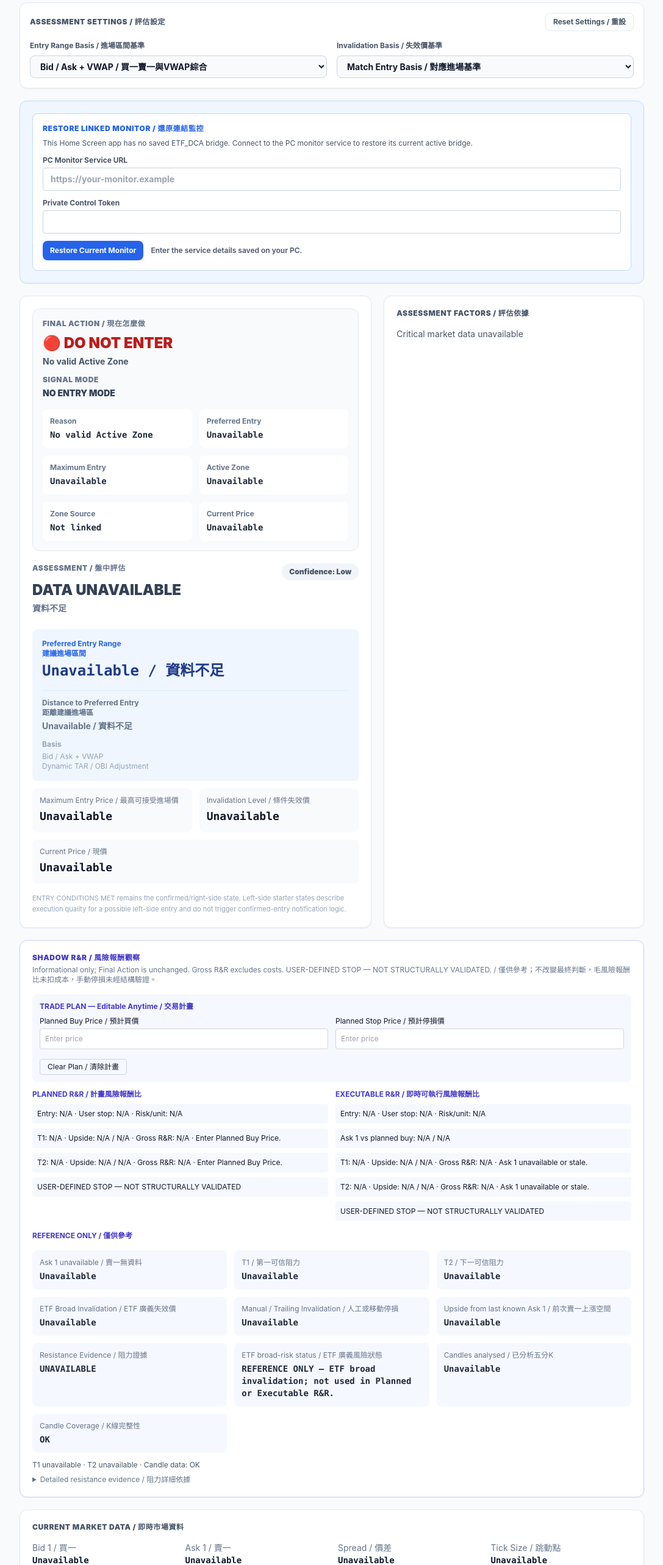
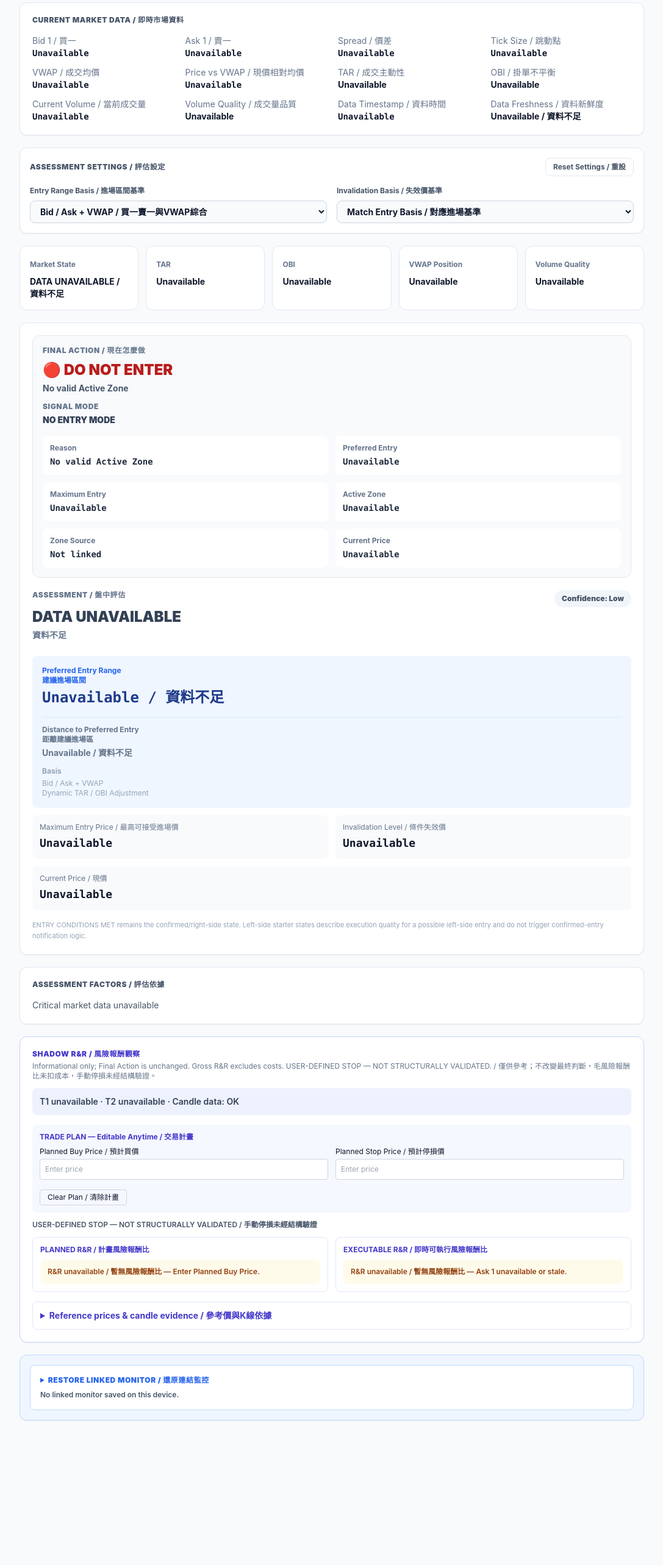
Before and after one commit to dksbluesky/TAR-OBI, a plain HTML site: page entry-assessment.html in a window 1280 px wide. Shown: the part 233-2800 px from the top of the page at 61% size, without its empty margins (96-1183 px from the left). After the commit the page ends 2587 px from the top, so only its background shows below. Drawn offline with nearby package versions, Linux system fonts and the light colour scheme.

Commit message:
Improve intraday assessment layout and R&R clarity

```diff
--- a/background-monitor-client.js
+++ b/background-monitor-client.js
@@ -157,20 +157,23 @@
         const wrapper = root.document.createElement('div');
         wrapper.className = 'rounded-lg border border-blue-200 bg-white p-4';
         wrapper.innerHTML = `
-            <p class="text-xs font-black tracking-wider text-blue-600">RESTORE LINKED MONITOR / 還原連結監控</p>
-            <p class="mt-2 text-xs text-slate-600">This Home Screen app has no saved ETF_DCA bridge. Connect to the PC monitor service to restore its current active bridge.</p>
-            <div class="mt-3 grid gap-3">
+            <details data-restore-details>
+                <summary class="cursor-pointer text-xs font-black tracking-wider text-blue-600">RESTORE LINKED MONITOR / 還原連結監控</summary>
+                <p class="mt-2 text-xs text-slate-600">This Home Screen app has no saved ETF_DCA bridge. Connect to the PC monitor service to restore its current active bridge.</p>
+                <div class="mt-3 grid gap-3">
                 <label class="text-xs font-bold text-slate-600">PC Monitor Service URL<input data-restore-url class="mt-1 w-full rounded border border-slate-300 bg-white px-3 py-2 text-sm" placeholder="https://your-monitor.example" value="${escapeHtml(cleanUrl(read(URL_KEY)))}"></label>
                 <label class="text-xs font-bold text-slate-600">Private Control Token<input data-restore-token type="password" autocomplete="off" class="mt-1 w-full rounded border border-slate-300 bg-white px-3 py-2 text-sm" value="${escapeHtml(read(TOKEN_KEY))}"></label>
-                <div class="flex flex-wrap items-center gap-3"><button type="button" data-restore-connect class="rounded-lg bg-blue-600 px-3 py-2 text-xs font-bold text-white">Restore Current Monitor</button><span data-restore-status class="text-xs font-semibold text-slate-600">${configured() ? 'Checking PC monitor service…' : 'Enter the service details saved on your PC.'}</span></div>
-            </div>`;
+                <button type="button" data-restore-connect class="w-fit rounded-lg bg-blue-600 px-3 py-2 text-xs font-bold text-white">Restore Current Monitor</button>
+                </div>
+            </details>
+            <p data-restore-status role="status" class="mt-2 text-xs font-semibold text-slate-600">${configured() ? 'Checking PC monitor service…' : 'No linked monitor saved on this device.'}</p>`;
         container.appendChild(wrapper);
         const urlInput = wrapper.querySelector('[data-restore-url]');
         const tokenInput = wrapper.querySelector('[data-restore-token]');
         const statusElement = wrapper.querySelector('[data-restore-status]');
         const show = (message, error = false) => {
             statusElement.textContent = message;
-            statusElement.className = `text-xs font-semibold ${error ? 'text-red-700' : 'text-slate-600'}`;
+            statusElement.className = `mt-2 text-xs font-semibold ${error ? 'text-red-700' : 'text-slate-600'}`;
         };
         const save = () => {
             storage()?.setItem(URL_KEY, cleanUrl(urlInput.value));
--- a/entry-assessment.html
+++ b/entry-assessment.html
@@ -39,6 +39,24 @@
             </div>
         </header>
 
+        <section class="rounded-xl border border-slate-200 bg-white p-5 shadow-sm">
+            <h2 class="mb-4 text-xs font-black tracking-wider text-slate-600">CURRENT MARKET DATA / 即時市場資料</h2>
+            <dl class="grid grid-cols-2 gap-x-5 gap-y-3 text-sm sm:grid-cols-3 lg:grid-cols-4">
+                <div><dt class="text-slate-500">Bid 1 / 買一</dt><dd id="bid" class="font-mono font-bold">Unavailable</dd></div>
+                <div><dt class="text-slate-500">Ask 1 / 賣一</dt><dd id="ask" class="font-mono font-bold">Unavailable</dd></div>
+                <div><dt class="text-slate-500">Spread / 價差</dt><dd id="spread" class="font-mono font-bold">Unavailable</dd></div>
+                <div><dt class="text-slate-500">Tick Size / 跳動點</dt><dd id="tick-size" class="font-mono font-bold">Unavailable</dd></div>
+                <div><dt class="text-slate-500">VWAP / 成交均價</dt><dd id="vwap" class="font-mono font-bold">Unavailable</dd></div>
+                <div><dt class="text-slate-500">Price vs VWAP / 現價相對均價</dt><dd id="vwap-difference" class="font-mono font-bold">Unavailable</dd></div>
+                <div><dt class="text-slate-500">TAR / 成交主動性</dt><dd id="tar" class="font-bold">Unavailable</dd></div>
+                <div><dt class="text-slate-500">OBI / 掛單不平衡</dt><dd id="obi" class="font-bold">Unavailable</dd></div>
+                <div><dt class="text-slate-500">Current Volume / 當前成交量</dt><dd id="volume" class="font-mono font-bold">Unavailable</dd></div>
+                <div><dt class="text-slate-500">Volume Quality / 成交量品質</dt><dd id="volume-quality" class="font-bold">Unavailable</dd></div>
+                <div><dt class="text-slate-500">Data Timestamp / 資料時間</dt><dd id="timestamp" class="font-mono font-bold">Unavailable</dd></div>
+                <div><dt class="text-slate-500">Data Freshness / 資料新鮮度</dt><dd id="freshness" class="font-bold">Unavailable</dd></div>
+            </dl>
+        </section>
+
         <section class="rounded-xl border border-slate-200 bg-white p-4 shadow-sm">
             <div class="mb-4 flex items-center justify-between gap-3">
                 <h2 class="text-xs font-black tracking-wider text-slate-600">ASSESSMENT SETTINGS / 評估設定</h2>
@@ -65,11 +83,19 @@
             </div>
         </section>
 
+        <section class="grid grid-cols-2 gap-3 sm:grid-cols-5" aria-label="Market snapshot / 市場概況">
+            <div class="col-span-2 rounded-xl border border-slate-200 bg-white p-4 sm:col-span-1"><span class="text-xs font-bold text-slate-500">Market State</span><strong id="market-card" class="mt-2 block text-sm">DATA UNAVAILABLE</strong></div>
+            <div class="rounded-xl border border-slate-200 bg-white p-4"><span class="text-xs font-bold text-slate-500">TAR</span><strong id="tar-card" class="mt-2 block text-sm">Unavailable</strong></div>
+            <div class="rounded-xl border border-slate-200 bg-white p-4"><span class="text-xs font-bold text-slate-500">OBI</span><strong id="obi-card" class="mt-2 block text-sm">Unavailable</strong></div>
+            <div class="rounded-xl border border-slate-200 bg-white p-4"><span class="text-xs font-bold text-slate-500">VWAP Position</span><strong id="vwap-card" class="mt-2 block text-sm">Unavailable</strong></div>
+            <div class="rounded-xl border border-slate-200 bg-white p-4"><span class="text-xs font-bold text-slate-500">Volume Quality</span><strong id="volume-quality-card" class="mt-2 block text-sm">Unavailable</strong></div>
+        </section>
+
         <section id="bridge-alert" class="hidden"></section>
         <section id="execution-context" class="hidden rounded-xl border border-blue-200 bg-blue-50 p-5 shadow-sm"></section>
 
-        <section class="grid gap-5 lg:grid-cols-[1.15fr_.85fr]">
-            <article class="flex min-h-[300px] flex-col rounded-xl border border-slate-200 bg-white p-5 shadow-sm">
+        <section class="space-y-5">
+            <article class="rounded-xl border border-slate-200 bg-white p-5 shadow-sm">
                 <section id="final-action" class="mb-5 rounded-xl border border-slate-200 bg-slate-50 p-4" aria-live="polite">
                     <p class="text-xs font-black tracking-wider text-slate-500">FINAL ACTION / 現在怎麼做</p>
                     <h2 id="final-action-title" class="mt-2 text-2xl font-black text-slate-700">WAIT</h2>
@@ -110,7 +136,7 @@
                     <div class="rounded-lg bg-slate-50 p-3"><dt class="text-xs text-slate-500">Invalidation Level / 條件失效價</dt><dd id="invalidation-price" class="mt-1 font-mono text-lg font-black">Unavailable</dd></div>
                     <div class="col-span-2 rounded-lg bg-slate-50 p-3"><dt class="text-xs text-slate-500">Current Price / 現價</dt><dd id="current-price" class="mt-1 font-mono text-lg font-black">Unavailable</dd></div>
                 </dl>
-                <p class="mt-auto pt-4 text-[11px] leading-relaxed text-slate-400">ENTRY CONDITIONS MET remains the confirmed/right-side state. Left-side starter states describe execution quality for a possible left-side entry and do not trigger confirmed-entry notification logic.</p>
+                <p class="pt-4 text-[11px] leading-relaxed text-slate-400">ENTRY CONDITIONS MET remains the confirmed/right-side state. Left-side starter states describe execution quality for a possible left-side entry and do not trigger confirmed-entry notification logic.</p>
             </article>
 
             <article class="rounded-xl border border-slate-200 bg-white p-5 shadow-sm">
@@ -122,47 +148,24 @@
         <section class="rounded-xl border border-indigo-200 bg-white p-5 shadow-sm" aria-label="Shadow risk reward assessment">
             <h2 class="text-xs font-black tracking-wider text-indigo-700">SHADOW R&amp;R / 風險報酬觀察</h2>
             <p class="mt-1 text-xs text-slate-500">Informational only; Final Action is unchanged. Gross R&R excludes costs. USER-DEFINED STOP — NOT STRUCTURALLY VALIDATED. / 僅供參考；不改變最終判斷，毛風險報酬比未扣成本，手動停損未經結構驗證。</p>
+            <p id="shadow-rr-summary" class="mt-3 rounded-lg bg-indigo-50 p-3 text-sm font-semibold text-slate-700">Waiting for completed candles.</p>
             <div class="mt-4 rounded-lg bg-indigo-50/50 p-3"><h3 class="text-xs font-bold text-indigo-700">TRADE PLAN — Editable Anytime / 交易計畫</h3>
                 <div class="mt-2 grid gap-3 sm:grid-cols-2"><label class="text-xs">Planned Buy Price / 預計買價<input id="planned-buy" type="number" min="0" step="any" inputmode="decimal" class="mt-1 w-full rounded border border-slate-300 p-2" placeholder="Enter price"></label>
                 <label class="text-xs">Planned Stop Price / 預計停損價<input id="planned-stop" type="number" min="0" step="any" inputmode="decimal" class="mt-1 w-full rounded border border-slate-300 p-2" placeholder="Enter price"></label></div>
                 <p id="trade-plan-warning" role="status" aria-live="polite" class="mt-2 text-xs font-semibold text-red-700"></p>
                 <button id="clear-trade-plan" type="button" class="mt-2 rounded border border-slate-300 px-3 py-1 text-xs">Clear Plan / 清除計畫</button>
             </div>
-            <div class="mt-3 grid gap-3 sm:grid-cols-2"><div><h3 class="text-xs font-bold text-indigo-700">PLANNED R&amp;R / 計畫風險報酬比</h3><dl id="planned-rr-details" class="mt-2 grid gap-2 text-xs"></dl></div>
-            <div><h3 class="text-xs font-bold text-indigo-700">EXECUTABLE R&amp;R / 即時可執行風險報酬比</h3><dl id="executable-rr-details" class="mt-2 grid gap-2 text-xs"></dl></div></div>
-            <h3 class="mt-4 text-xs font-bold text-indigo-700">REFERENCE ONLY / 僅供參考</h3>
-            <dl id="shadow-rr-details" class="mt-4 grid grid-cols-2 gap-3 text-sm sm:grid-cols-3"></dl>
-            <p id="shadow-rr-summary" class="mt-3 text-xs text-slate-600">Waiting for completed candles.</p>
-            <details class="mt-2 text-xs text-slate-500"><summary class="cursor-pointer">Detailed resistance evidence / 阻力詳細依據</summary>
-                <p id="shadow-rr-evidence" class="mt-2 break-words">Waiting for completed candles.</p>
+            <p class="mt-3 text-xs font-semibold text-slate-600">USER-DEFINED STOP — NOT STRUCTURALLY VALIDATED / 手動停損未經結構驗證</p>
+            <div class="mt-3 grid gap-3 sm:grid-cols-2"><div class="rounded-lg border border-indigo-100 p-3"><h3 class="text-xs font-bold text-indigo-700">PLANNED R&amp;R / 計畫風險報酬比</h3><div id="planned-rr-details" class="mt-2 space-y-2 text-xs"></div></div>
+            <div class="rounded-lg border border-indigo-100 p-3"><h3 class="text-xs font-bold text-indigo-700">EXECUTABLE R&amp;R / 即時可執行風險報酬比</h3><div id="executable-rr-details" class="mt-2 space-y-2 text-xs"></div></div></div>
+            <details class="mt-4 rounded-lg border border-indigo-100 p-3 text-sm text-slate-600"><summary class="cursor-pointer font-bold text-indigo-700">Reference prices &amp; candle evidence / 參考價與K線依據</summary>
+                <dl id="shadow-rr-details" class="mt-4 grid grid-cols-2 gap-3 text-sm sm:grid-cols-3"></dl>
+                <p id="shadow-rr-evidence" class="mt-4 break-words text-xs">Waiting for completed candles.</p>
             </details>
         </section>
 
-        <section class="rounded-xl border border-slate-200 bg-white p-5 shadow-sm">
-            <h2 class="mb-4 text-xs font-black tracking-wider text-slate-600">CURRENT MARKET DATA / 即時市場資料</h2>
-            <dl class="grid grid-cols-2 gap-x-5 gap-y-3 text-sm sm:grid-cols-3 lg:grid-cols-4">
-                <div><dt class="text-slate-500">Bid 1 / 買一</dt><dd id="bid" class="font-mono font-bold">Unavailable</dd></div>
-                <div><dt class="text-slate-500">Ask 1 / 賣一</dt><dd id="ask" class="font-mono font-bold">Unavailable</dd></div>
-                <div><dt class="text-slate-500">Spread / 價差</dt><dd id="spread" class="font-mono font-bold">Unavailable</dd></div>
-                <div><dt class="text-slate-500">Tick Size / 跳動點</dt><dd id="tick-size" class="font-mono font-bold">Unavailable</dd></div>
-                <div><dt class="text-slate-500">VWAP / 成交均價</dt><dd id="vwap" class="font-mono font-bold">Unavailable</dd></div>
-                <div><dt class="text-slate-500">Price vs VWAP / 現價相對均價</dt><dd id="vwap-difference" class="font-mono font-bold">Unavailable</dd></div>
-                <div><dt class="text-slate-500">TAR / 成交主動性</dt><dd id="tar" class="font-bold">Unavailable</dd></div>
-                <div><dt class="text-slate-500">OBI / 掛單不平衡</dt><dd id="obi" class="font-bold">Unavailable</dd></div>
-                <div><dt class="text-slate-500">Current Volume / 當前成交量</dt><dd id="volume" class="font-mono font-bold">Unavailable</dd></div>
-                <div><dt class="text-slate-500">Volume Quality / 成交量品質</dt><dd id="volume-quality" class="font-bold">Unavailable</dd></div>
-                <div><dt class="text-slate-500">Data Timestamp / 資料時間</dt><dd id="timestamp" class="font-mono font-bold">Unavailable</dd></div>
-                <div><dt class="text-slate-500">Data Freshness / 資料新鮮度</dt><dd id="freshness" class="font-bold">Unavailable</dd></div>
-            </dl>
-        </section>
+        <section id="restore-linked-monitor" class="hidden rounded-xl border border-blue-200 bg-blue-50 p-4 shadow-sm"></section>
 
-        <section class="grid grid-cols-2 gap-3 sm:grid-cols-5">
-            <div class="rounded-xl border border-slate-200 bg-white p-4"><span class="text-xs font-bold text-slate-500">TAR</span><strong id="tar-card" class="mt-2 block text-sm">Unavailable</strong></div>
-            <div class="rounded-xl border border-slate-200 bg-white p-4"><span class="text-xs font-bold text-slate-500">OBI</span><strong id="obi-card" class="mt-2 block text-sm">Unavailable</strong></div>
-            <div class="rounded-xl border border-slate-200 bg-white p-4"><span class="text-xs font-bold text-slate-500">VWAP Position</span><strong id="vwap-card" class="mt-2 block text-sm">Unavailable</strong></div>
-            <div class="rounded-xl border border-slate-200 bg-white p-4"><span class="text-xs font-bold text-slate-500">Volume Quality</span><strong id="volume-quality-card" class="mt-2 block text-sm">Unavailable</strong></div>
-            <div class="col-span-2 rounded-xl border border-slate-200 bg-white p-4 sm:col-span-1"><span class="text-xs font-bold text-slate-500">Market State</span><strong id="market-card" class="mt-2 block text-sm">DATA UNAVAILABLE</strong></div>
-        </section>
     </div>
 </main>
 <script>
@@ -400,21 +403,54 @@
             evidenceValid: shadow.candleQuality?.status === 'OK',
             evidenceReason: 'Resistance evidence unavailable.'
         });
-        const money = number => Number.isFinite(number) ? formatPrice(number, tick) : 'N/A';
-        const renderPlan = (id, calculation, extra = null) => {
-            const lines = [
-                `Entry: ${money(calculation.entry)} · User stop: ${money(calculation.stop)} · Risk/unit: ${money(calculation.risk)}`,
-                ...calculation.targets.map((target, index) => `T${index + 1}: ${money(target.target)} · Upside: ${money(target.upside)} / ${Number.isFinite(target.upsidePct) ? target.upsidePct.toFixed(2) + '%' : 'N/A'} · Gross R&R: ${Number.isFinite(target.grossRr) ? target.grossRr.toFixed(2) + 'R' : 'N/A'}${target.reason ? ' · ' + target.reason : ''}`),
-                'USER-DEFINED STOP — NOT STRUCTURALLY VALIDATED'
-            ];
-            if (extra) lines.splice(1, 0, extra);
+        const renderPlan = (id, calculation, note = null) => {
             const list = document.getElementById(id);
-            list.replaceChildren(...lines.map(line => { const item = document.createElement('div'); item.className = 'rounded bg-indigo-50/50 p-2'; item.textContent = line; return item; }));
+            const row = (content, className) => {
+                const item = document.createElement('div');
+                item.className = className;
+                item.textContent = content;
+                return item;
+            };
+            const validTargets = calculation.targets.filter(target => Number.isFinite(target.grossRr));
+            const reasons = [...new Set(calculation.targets.map(target => target.reason).filter(Boolean))];
+            const status = validTargets.length === calculation.targets.length ? 'Gross R&R available / 毛風險報酬比可計算'
+                : `${validTargets.length ? 'Partial R&R / 部分可計算' : 'R&R unavailable / 暫無風險報酬比'} — ${reasons.join(' / ') || 'Target unavailable.'}`;
+            const nodes = [row(status, `rounded-lg p-3 font-semibold ${validTargets.length ? 'bg-emerald-50 text-emerald-800' : 'bg-amber-50 text-amber-800'}`)];
+            const fields = [
+                ['Entry / 進場價', calculation.entry],
+                ['User stop / 手動停損', calculation.stop],
+                ['Risk per unit / 每單位風險', calculation.risk]
+            ].filter(([, value]) => Number.isFinite(value) && value > 0);
+            if (fields.length) {
+                const values = document.createElement('div');
+                values.className = 'grid grid-cols-2 gap-2 rounded-lg bg-indigo-50/50 p-3';
+                fields.forEach(([label, value]) => {
+                    const field = document.createElement('div');
+                    const name = document.createElement('span');
+                    name.className = 'block text-slate-500';
+                    name.textContent = label;
+                    const amount = document.createElement('strong');
+                    amount.className = 'block font-mono text-sm text-slate-900';
+                    amount.textContent = formatPrice(value, tick);
+                    field.append(name, amount);
+                    values.appendChild(field);
+                });
+                nodes.push(values);
+            }
+            calculation.targets.forEach((target, index) => {
+                if (!(target.target > 0)) return;
+                const result = Number.isFinite(target.grossRr)
+                    ? `${target.grossRr.toFixed(2)}R · Upside ${formatPrice(target.upside, tick)} (${target.upsidePct.toFixed(2)}%)`
+                    : reasons.length === 1 && target.reason === reasons[0] ? null : target.reason || 'R&R unavailable';
+                nodes.push(row(`T${index + 1} ${formatPrice(target.target, tick)}${result ? `  →  ${result}` : ''}`, 'rounded-lg bg-indigo-50/50 p-3 font-medium text-slate-800'));
+            });
+            if (note) nodes.push(row(note, 'px-1 text-slate-500'));
+            list.replaceChildren(...nodes);
         };
         renderPlan('planned-rr-details', plan.planned,
-            referenceIsPriorDay ? 'Previous-session resistance reference only; not revalidated for the current session.' : null);
+            referenceIsPriorDay ? 'Previous-session resistance only; revalidate next session.' : null);
         renderPlan('executable-rr-details', plan.executable,
-            `Ask 1 vs planned buy: ${money(plan.askDifference)} / ${Number.isFinite(plan.askDifferencePct) ? plan.askDifferencePct.toFixed(2) + '%' : 'N/A'}`);
+            Number.isFinite(plan.askDifference) ? `Ask 1 vs planned buy: ${formatPrice(plan.askDifference, tick)} / ${plan.askDifferencePct.toFixed(2)}%` : null);
         const evidence = shadow.evidence.map((level, index) => {
             const target = level.price === shadow.target1?.price ? 'T1 ' : level.price === shadow.target2?.price ? 'T2 ' : '';
             const reactions = (level.rejections || []).map(item =>
@@ -697,6 +733,7 @@
             document.getElementById('planned-buy').value = ''; document.getElementById('planned-stop').value = ''; render();
         });
         const executionContext = document.getElementById('execution-context');
+        const restorePanel = document.getElementById('restore-linked-monitor');
         const bridgeAlert = document.getElementById('bridge-alert');
         const savedEntry = localStorage.getItem(ENTRY_KEY);
         const savedInvalidation = localStorage.getItem(INVALIDATION_KEY);
@@ -718,9 +755,13 @@
             });
         };
         const renderBridgeContext = () => {
+            restorePanel.replaceChildren();
+            restorePanel.classList.add('hidden');
             window.TarObiBridge?.renderContextPanel(executionContext, {
-                renderStandalone(container) {
-                    window.TarObiBackgroundMonitor?.renderRestorePanel(container, () => {
+                renderStandalone() {
+                    executionContext.classList.add('hidden');
+                    restorePanel.classList.remove('hidden');
+                    window.TarObiBackgroundMonitor?.renderRestorePanel(restorePanel, () => {
                         quoteData = null; metrics = null; candleData = null; acceptedTimestamp = null;
                         renderBridgeContext();
                         render();
```
Also changed, not shown: tests/background-monitor-client.test.js (+4 -1 lines), tests/final-action-ui.test.js (+13 -1 lines).
